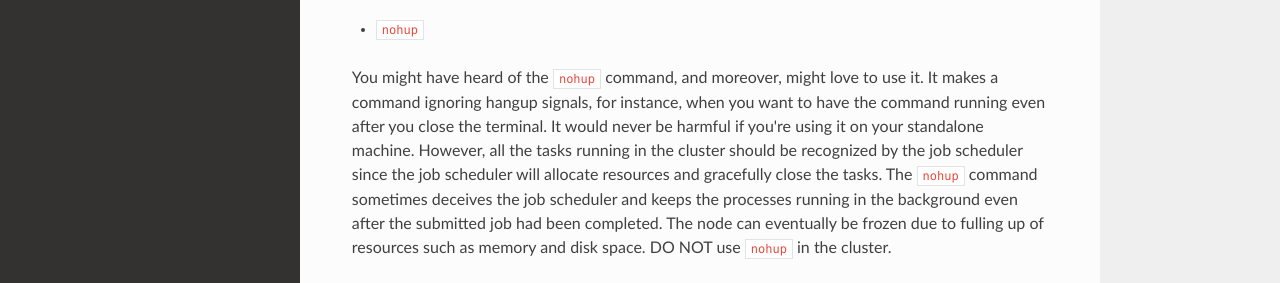
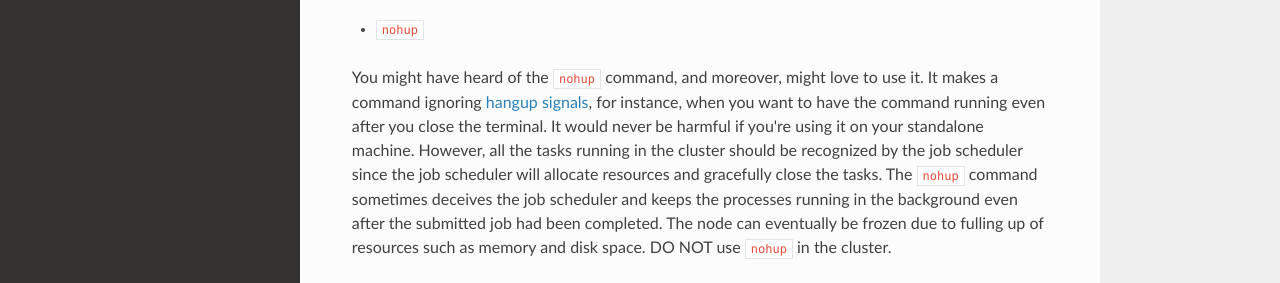
Before and after one commit to cbpark/ptc-cluster, an MkDocs documentation site: the page built from docs/job-scheduler.md, in a window 1280 px wide and 900 px high, scrolled down 7863 px. Shown: the part 486-769 px from the top of the window. Built offline with MkDocs 1.6.1, drawn with Linux system fonts in a browser that asks for light colours; nearby versions of some CDN libraries; old or Windows-style settings are respelled for this version of MkDocs; part of the change alters nothing that is shown.

```diff
--- a/docs/job-scheduler.md
+++ b/docs/job-scheduler.md
@@ -370,4 +370,4 @@ Here are some useful guides for using MPI under Slurm:
 
 * `nohup`
 
-You might have heard of the `nohup` command, and moreover, might love to use it. It makes a command ignoring hangup signals, for instance, when you want to have the command running even after you close the terminal. It would never be harmful if you're using it on your standalone machine. However, all the tasks running in the cluster should be recognized by the job scheduler since the job scheduler will allocate resources and gracefully close the tasks. The `nohup` command sometimes deceives the job scheduler and keeps the processes running in the background even after the submitted job had been completed. The node can eventually be frozen due to fulling up of resources such as memory and disk space. DO NOT use `nohup` in the cluster.
+You might have heard of the `nohup` command, and moreover, might love to use it. It makes a command ignoring [hangup signals](https://en.wikipedia.org/wiki/SIGHUP), for instance, when you want to have the command running even after you close the terminal. It would never be harmful if you're using it on your standalone machine. However, all the tasks running in the cluster should be recognized by the job scheduler since the job scheduler will allocate resources and gracefully close the tasks. The `nohup` command sometimes deceives the job scheduler and keeps the processes running in the background even after the submitted job had been completed. The node can eventually be frozen due to fulling up of resources such as memory and disk space. DO NOT use `nohup` in the cluster.
```
